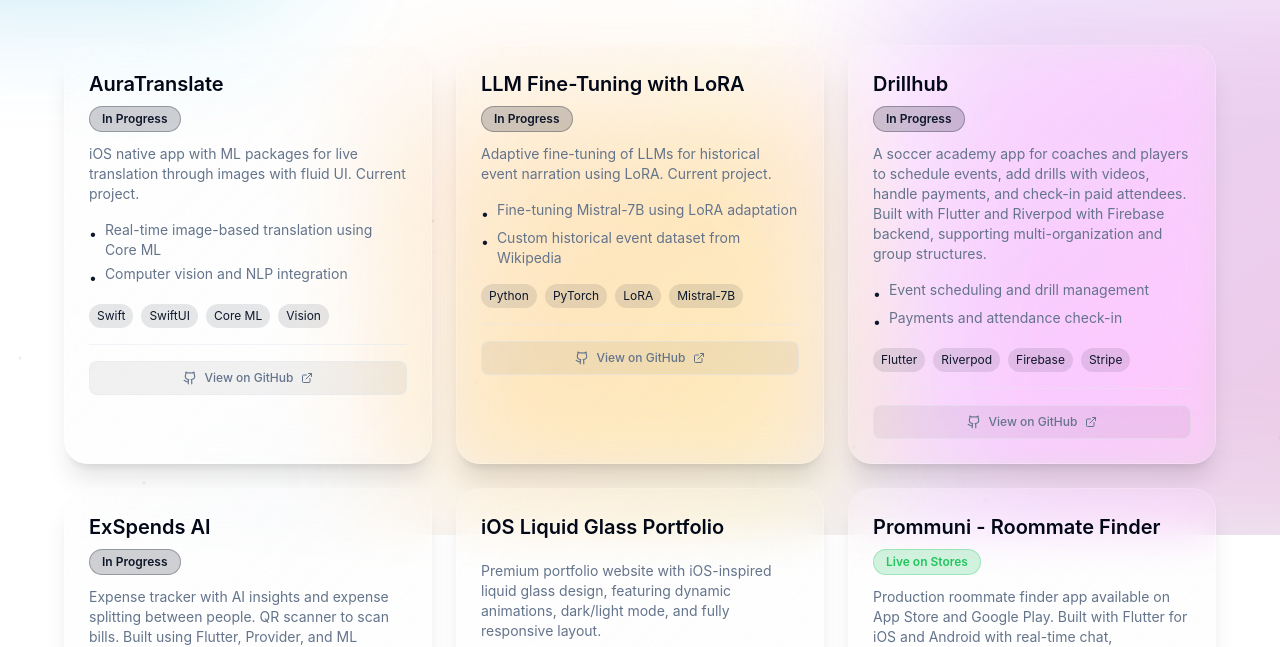
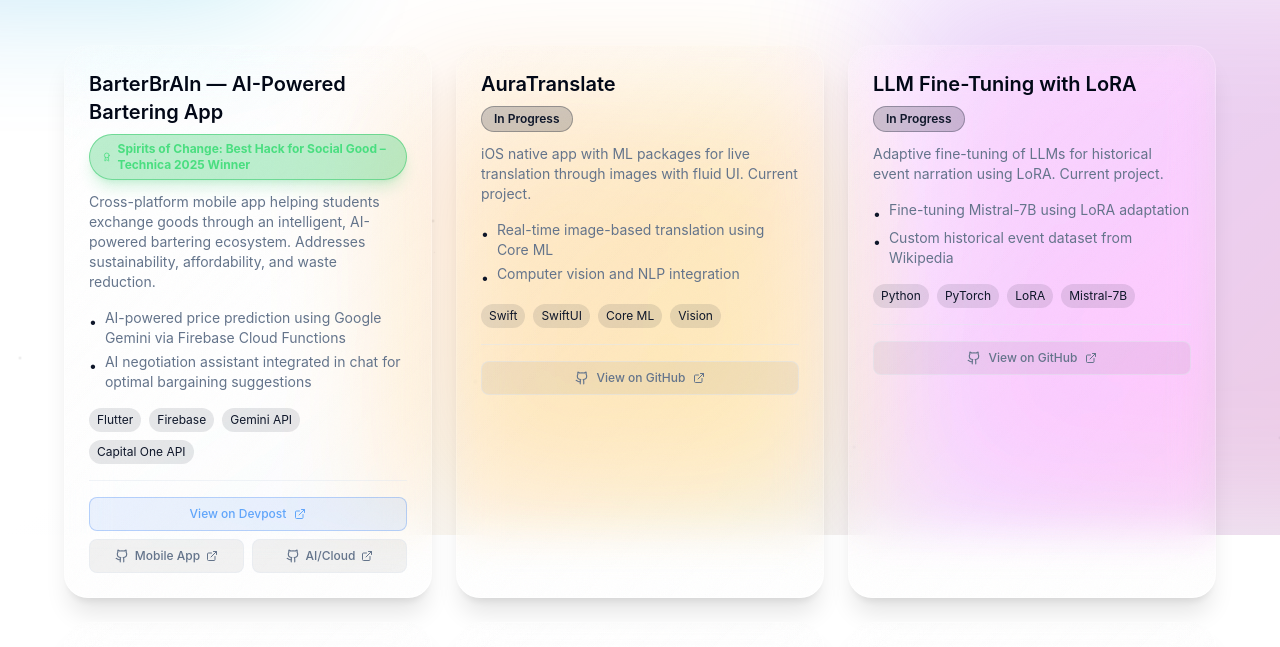
Before and after one commit to prithvisaran3/portfolio, a Next.js app: page /projects in a window 1280 px wide. Shown: the part 265-912 px from the top of the page. Built offline with nearby package versions, Linux system fonts and the light colour scheme; no server answers.

Commit message:
Update BarterBrAIn: add Devpost/GitHub links, green award badge, and position at top

```diff
--- a/app/projects/page.tsx
+++ b/app/projects/page.tsx
@@ -12,25 +12,34 @@ export const metadata = createMetadata("Projects", "Explore my mobile and web de
 async function ProjectsContent() {
   const repos = await getGitHubRepos();
 
+  // Define award winner project (should appear at the very top)
+  const awardWinnerName = "BarterBrAIn — AI-Powered Bartering App";
+
   // Define priority projects (most recent) that should appear after in-progress
   const priorityProjectNames = new Set([
-    "BarterBrAIn — AI-Powered Bartering App",
     "Prommuni - Roommate Finder",
     "iOS Liquid Glass Portfolio",
     "Amazon Retail Sales Forecasting",
     "Pawfect - Pet Dating iOS App",
   ]);
 
-  // Sort projects: In Progress first, then priority projects, then latest (newest), then older
+  // Sort projects: Award winner first, then In Progress, then priority projects, then latest (newest), then older
   const sortedProjects = [...featuredProjects]
     .map((project, originalIndex) => ({ project, originalIndex }))
     .sort((a, b) => {
+      const aIsAwardWinner = a.project.name === awardWinnerName ? 1 : 0;
+      const bIsAwardWinner = b.project.name === awardWinnerName ? 1 : 0;
       const aInProgress = "inProgress" in a.project && a.project.inProgress ? 1 : 0;
       const bInProgress = "inProgress" in b.project && b.project.inProgress ? 1 : 0;
       const aIsPriority = priorityProjectNames.has(a.project.name) ? 1 : 0;
       const bIsPriority = priorityProjectNames.has(b.project.name) ? 1 : 0;
 
-      // In Progress projects first
+      // Award winner at the very top
+      if (aIsAwardWinner !== bIsAwardWinner) {
+        return bIsAwardWinner - aIsAwardWinner;
+      }
+
+      // In Progress projects next
       if (aInProgress !== bInProgress) {
         return bInProgress - aInProgress;
       }
@@ -114,6 +123,10 @@ async function ProjectsContent() {
                 playStoreUrl: "playStoreUrl" in project ? project.playStoreUrl : undefined,
                 hideGitHubLink: project.name === "Prommuni - Roommate Finder",
                 award: "award" in project ? project.award : undefined,
+                isAwardWinner: "isAwardWinner" in project && project.isAwardWinner ? true : undefined,
+                devpostUrl: "devpostUrl" in project ? project.devpostUrl : undefined,
+                githubMobileUrl: "githubMobileUrl" in project ? project.githubMobileUrl : undefined,
+                githubAIUrl: "githubAIUrl" in project ? project.githubAIUrl : undefined,
               }}
               index={index}
             />
--- a/components/ios/ProjectCard.tsx
+++ b/components/ios/ProjectCard.tsx
@@ -17,6 +17,10 @@ interface ProjectCardProps {
     playStoreUrl?: string;
     hideGitHubLink?: boolean;
     award?: string;
+    isAwardWinner?: boolean;
+    devpostUrl?: string;
+    githubMobileUrl?: string;
+    githubAIUrl?: string;
   };
   index: number;
 }
@@ -43,8 +47,12 @@ export function ProjectCard({ project, index }: ProjectCardProps) {
               </h3>
               <div className="flex flex-wrap gap-2 mt-2">
                 {project.award && (
-                  <span className="inline-flex items-center gap-1.5 px-3 py-1 text-xs font-semibold rounded-full bg-yellow-500/20 text-yellow-500 border border-yellow-500/30">
-                    <Award className="w-3 h-3" />
+                  <span className={`inline-flex items-center gap-1.5 px-3 py-1.5 text-xs font-bold rounded-full border ${
+                    project.isAwardWinner
+                      ? "bg-green-500/30 text-green-400 border-green-500/50 shadow-lg shadow-green-500/20"
+                      : "bg-yellow-500/20 text-yellow-500 border-yellow-500/30"
+                  }`}>
+                    <Award className="w-3.5 h-3.5" />
                     <span>{project.award}</span>
                   </span>
                 )}
@@ -88,7 +96,7 @@ export function ProjectCard({ project, index }: ProjectCardProps) {
             ))}
           </div>
 
-          {/* Store Links and GitHub */}
+          {/* Store Links, Devpost, and GitHub */}
           <div className="mt-auto pt-4 border-t border-border/50 space-y-2">
             {hasStoreLinks && (
               <div className="flex gap-2">
@@ -118,7 +126,48 @@ export function ProjectCard({ project, index }: ProjectCardProps) {
                 )}
               </div>
             )}
-            {!project.hideGitHubLink && (
+            {project.devpostUrl && (
+              <div className="flex flex-col gap-2">
+                <a
+                  href={project.devpostUrl}
+                  target="_blank"
+                  rel="noopener noreferrer"
+                  className="flex items-center justify-center gap-2 px-3 py-2 text-xs font-medium rounded-lg bg-blue-500/10 hover:bg-blue-500/20 transition-colors border border-blue-500/30 text-blue-400 hover:text-blue-300"
+                >
+                  <span>View on Devpost</span>
+                  <ExternalLink className="w-3 h-3" />
+                </a>
+                {(project.githubMobileUrl || project.githubAIUrl) && (
+                  <div className="flex gap-2">
+                    {project.githubMobileUrl && (
+                      <a
+                        href={project.githubMobileUrl}
+                        target="_blank"
+                        rel="noopener noreferrer"
+                        className="flex-1 flex items-center justify-center gap-1.5 px-3 py-2 text-xs font-medium rounded-lg bg-black/5 dark:bg-white/5 hover:bg-black/10 dark:hover:bg-white/10 transition-colors border border-border/50 text-muted-foreground hover:text-foreground"
+                      >
+                        <Github className="w-3.5 h-3.5" />
+                        <span>Mobile App</span>
+                        <ExternalLink className="w-3 h-3" />
+                      </a>
+                    )}
+                    {project.githubAIUrl && (
+                      <a
+                        href={project.githubAIUrl}
+                        target="_blank"
+                        rel="noopener noreferrer"
+                        className="flex-1 flex items-center justify-center gap-1.5 px-3 py-2 text-xs font-medium rounded-lg bg-black/5 dark:bg-white/5 hover:bg-black/10 dark:hover:bg-white/10 transition-colors border border-border/50 text-muted-foreground hover:text-foreground"
+                      >
+                        <Github className="w-3.5 h-3.5" />
+                        <span>AI/Cloud</span>
+                        <ExternalLink className="w-3 h-3" />
+                      </a>
+                    )}
+                  </div>
+                )}
+              </div>
+            )}
+            {!project.hideGitHubLink && !project.devpostUrl && (
               <a
                 href={project.url}
                 target="_blank"
--- a/content/featured-projects.json
+++ b/content/featured-projects.json
@@ -198,9 +198,13 @@
       "Sustainability impact tracking with CO₂ emissions saved calculations"
     ],
     "stack": ["Flutter", "Firebase", "Gemini API", "Capital One API", "Dart", "GCP"],
-    "url": "https://github.com/prithvisaran3?tab=repositories&q=BarterBrAIn",
+    "url": "https://lnkd.in/gq65JJFY",
+    "devpostUrl": "https://lnkd.in/gq65JJFY",
+    "githubMobileUrl": "https://lnkd.in/gxzssh6f",
+    "githubAIUrl": "https://lnkd.in/gaHPp8eJ",
     "image": "/projects/barterbrain.png",
     "featured": true,
-    "award": "Best Hack for Social Good – Technica 2025"
+    "award": "Spirits of Change: Best Hack for Social Good – Technica 2025 Winner",
+    "isAwardWinner": true
   }
 ]
```
